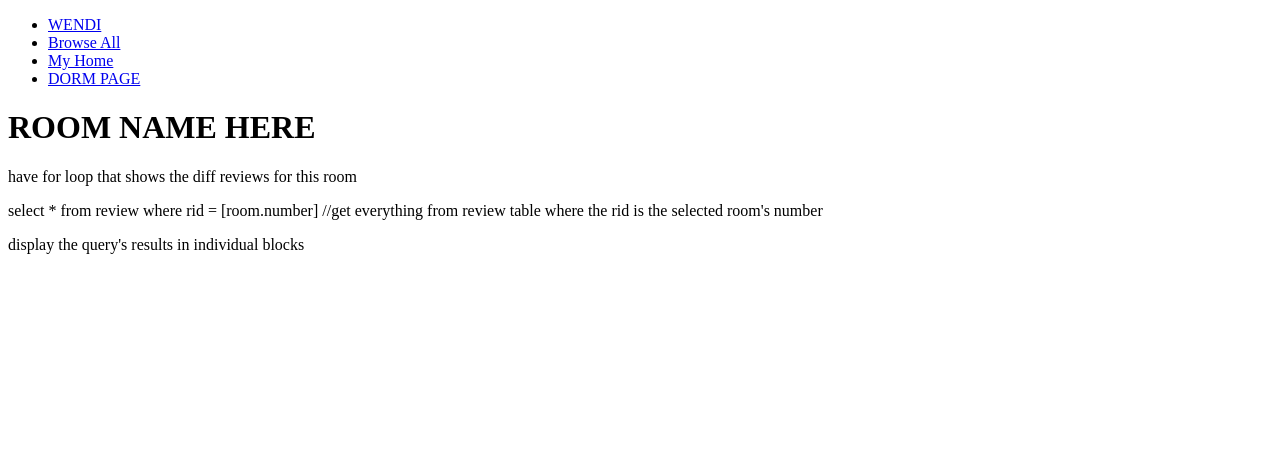
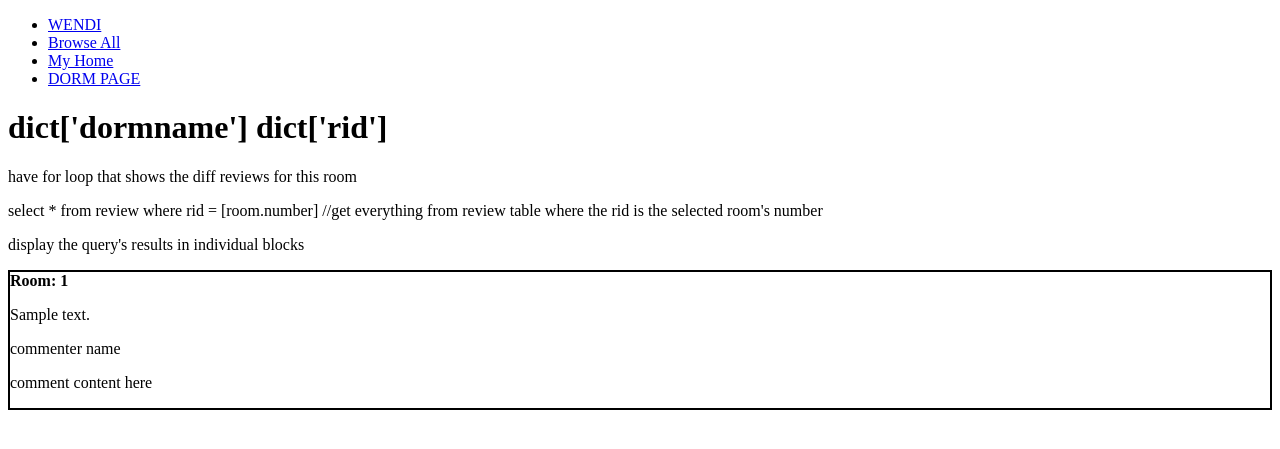
Before and after one commit to yanziv/WENDI, a Flask app: template templates/room.html in a window 1280 px wide. Shown: the top 449 px of the page. Run offline with Flask 3, Linux system fonts and the light colour scheme; the template is opened without the code that fills it: most values are stand-ins (such as "Sample title", 1, 10 or a date in 2020); some libraries are stand-ins or nearby versions.

Commit message:
display tcw rooms and tcw532 reviews

```diff
--- a/app.py
+++ b/app.py
@@ -37,13 +37,19 @@ def landing():
 @app.route('/dorm/')
 def dorm():
     conn = dbi.connect()
-    roomsList = queries.show_rooms(conn, 1)
-    return render_template('dorm.html', dorm=roomsList)
+    roomsList = queries.show_rooms(conn, "TCW")
+    print(roomsList)
+    return render_template('dorm.html', dorm=roomsList, dormname="TCW")
 
 
 @app.route('/room/')
 def room():
-    return render_template('room.html')
+    conn = dbi.connect()
+    reviewList = queries.show_reviews(conn, 532)
+    info_dict = {}
+    info_dict['dormname'] = "TCW"
+    info_dict['rid'] = 532
+    return render_template('room.html', reviewList=reviewList, dict=info_dict)
 
 
 @app.route('/greet/', methods=["GET", "POST"])
--- a/templates/room.html
+++ b/templates/room.html
@@ -1,7 +1,7 @@
 {% extends "base.html" %}
 
 {% block main_content %}
-<h1>ROOM NAME HERE</h1>
+<h1>{{dict.dormname}} {{dict.rid}}</h1>
 
 <p>have for loop that shows the diff reviews for this room</p>
 <p>select * from review where rid = [room.number] //get everything from review table
@@ -9,4 +9,25 @@
 </p>
 <p>display the query's results in individual blocks</p>
 
+
+    {% for review in reviewList %}
+    <div id="{{review.id}}" style="border:solid 2px black; margin-bottom:15px;">
+
+        <div id="content">
+            <b>Room: {{review.rid}}</b>
+            <p>{{review.comment}}</p>
+        </div>
+
+        <div class="comments" id="{{dict.rid}}">
+            {% for one in commentList %}
+            <p>commenter name</p>
+            <p>comment content here</p>
+
+            {% endfor %}
+        </div>
+    </div>
+    {% endfor %}
+
+
+
 {% endblock %}
```
Also changed, not shown: queries.py (+7 -5 lines), templates/dorm.html (+11 -6 lines).
